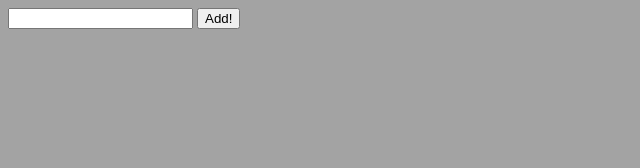
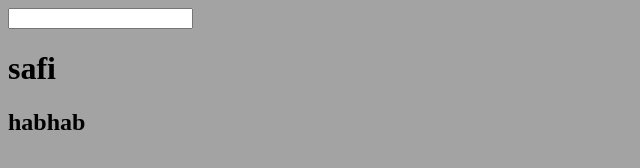
Before and after one commit to habhabsafi/typeScript-first-project, a website with bundled scripts: page index.html in a window 1280 px wide. Shown: the whole page, without its empty margins (0-640 px from the left). Built offline with nearby package versions, Linux system fonts and the light colour scheme.

Commit message:
decorates

```diff
--- a/index.html
+++ b/index.html
@@ -18,7 +18,7 @@
 
 <body>
   <input type="text" id="UserInput" />
-  <button>Add!</button>
+  <div id="PersonDiv"></div>
 </body>
 
 </html>
--- /dev/null
+++ b/src/app.ts
@@ -0,0 +1,52 @@
+//decorators are all about classes
+//decorator is not just a function
+//usually decorators are written in pascal case
+//decorators recieve arguments, how many ? depends on where you use decorators
+//decorators are executed when the class is defined and not when initiated
+
+//not the only way we can create a decorator
+//the problem in  decorator that it can only accept one argument
+//when pointed above the class which will be the constructor of the class
+function Logger(constructor: Function) {
+    console.log("Logging...")
+    console.log(constructor);
+}
+//in case we want to customize
+//we create a decorator factory
+
+function OnLoadBehavior(phrase: string) {
+    //inner decorator function
+    return function (constructor: any) {
+        const person = new constructor()
+        console.log(person.name)
+        console.log(phrase);
+        console.log(constructor);
+    }
+}
+function ClassTemplate(element: string) {
+    return function (constructor: any) {
+        let person = new constructor();
+
+        let template = `<h1>${person.name}</h1>
+        <h2>${person.lastName}</h2>
+        `
+        document.querySelector(element)!.innerHTML = template;
+
+    }
+}
+//@ points at the decorator
+//@Logger
+@OnLoadBehavior("Logged to Person")
+@ClassTemplate("#PersonDiv")
+class Person {
+    name = 'safi';
+    lastName = 'habhab';
+
+    constructor() {
+        console.log("Creating person object....")
+    }
+}
+
+// const person = new Person();
+
+// console.log(person);
--- a/tsconfig.json
+++ b/tsconfig.json
@@ -16,7 +16,7 @@
       //the default set
       //"DOM","es6","DOM.Iterable","ScriptHost"],                                        /*--- Specify a set of bundled library declaration files that describe the target runtime environment. */
     // "jsx": "preserve",                                /* Specify what JSX code is generated. */
-    // "experimentalDecorators": true,                   /* Enable experimental support for TC39 stage 2 draft decorators. */
+     "experimentalDecorators": true,                   /* Enable experimental support for TC39 stage 2 draft decorators. */
     // "emitDecoratorMetadata": true,                    /* Emit design-type metadata for decorated declarations in source files. */
     // "jsxFactory": "",                                 /* Specify the JSX factory function used when targeting React JSX emit, e.g. 'React.createElement' or 'h' */
     // "jsxFragmentFactory": "",                         /* Specify the JSX Fragment reference used for fragments when targeting React JSX emit e.g. 'React.Fragment' or 'Fragment'. */
```
Also changed, not shown: dist/app.js, 1 other file.
